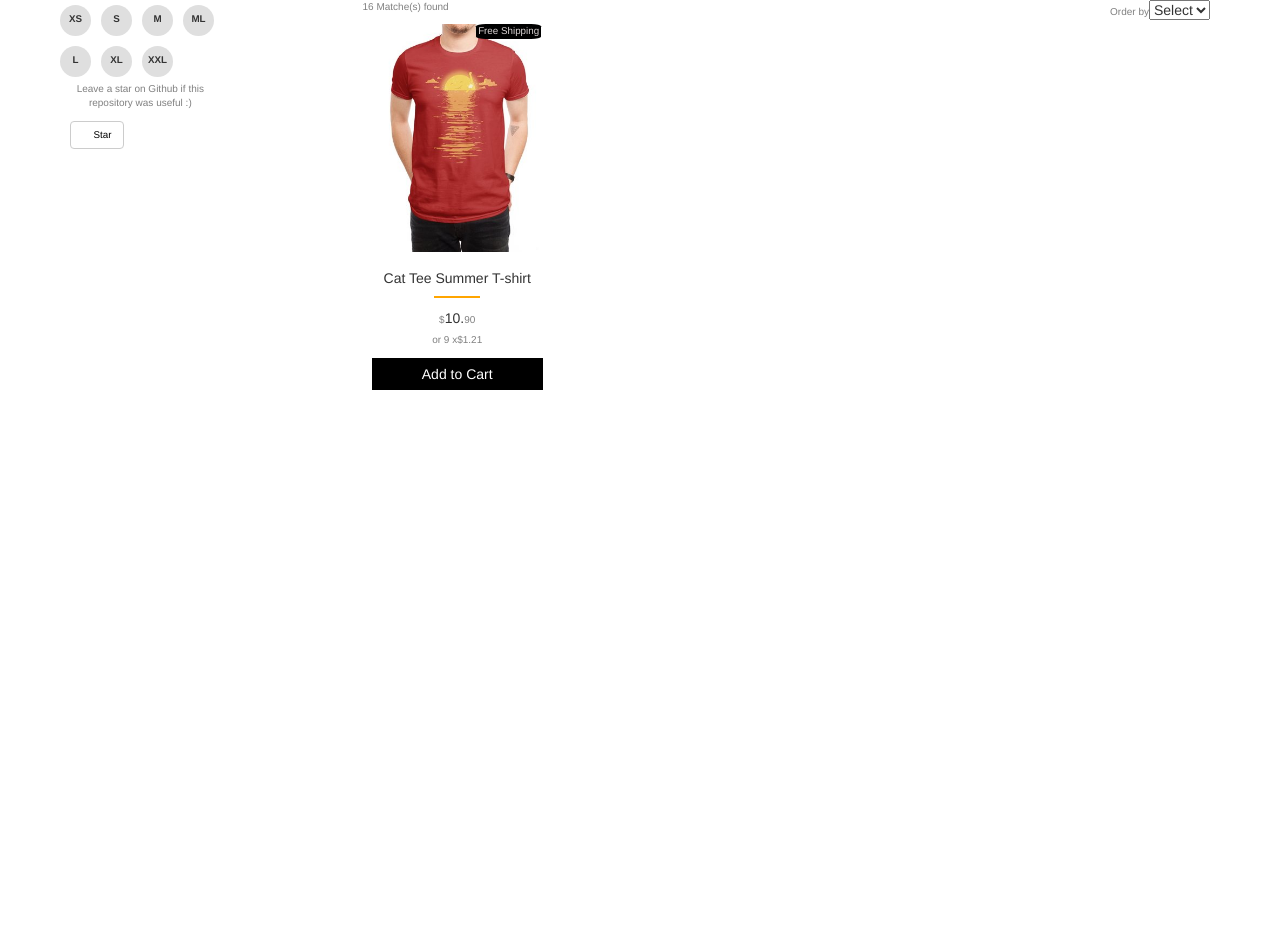
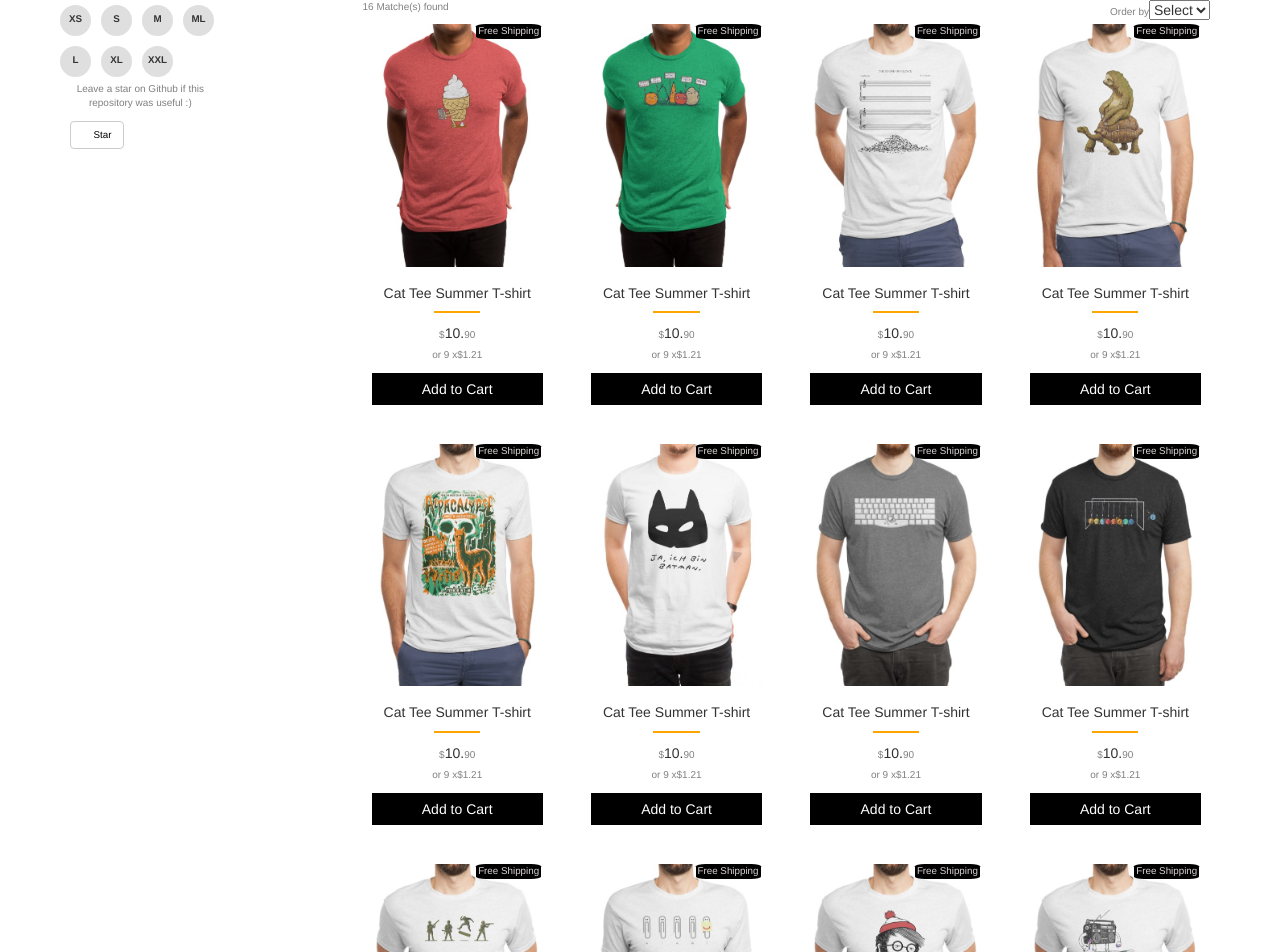
Before and after one commit to ofoe-fiergbor/ReactJs-Shopping-Cart, a React (Create React App) app: page / in a window 1280 px wide. Shown: the top 952 px of the page. Before the commit the page ends 800 px from the top, so only its background shows below. Built offline with nearby package versions, Linux system fonts and the light colour scheme; a web font is replaced by a local one.

Commit message:
imported the new image

```diff
--- a/src/components/MainContent.js
+++ b/src/components/MainContent.js
@@ -3,7 +3,20 @@ import SortCategories from './SortCategories'
 import NumberProduct from './NumberProduct'
 import Item from './Item'
 
-import shirt from '../images/shirt.jpg'
+import shirt1 from '../images/shirt1.jpg'
+import shirt2 from '../images/shirt2.jpg'
+import shirt3 from '../images/shirt3.jpg'
+import shirt4 from '../images/shirt4.jpg'
+import shirt5 from '../images/shirt5.jpg'
+import shirt6 from '../images/shirt6.jpg'
+import shirt7 from '../images/shirt7.jpg'
+import shirt8 from '../images/shirt8.jpg'
+import shirt9 from '../images/shirt9.jpg'
+import shirt10 from '../images/shirt10.jpg'
+import shirt11 from '../images/shirt11.jpg'
+import shirt12 from '../images/shirt12.jpg'
+
+
 
 const MainContent =()=>{
     return (
@@ -18,8 +31,18 @@ const MainContent =()=>{
             </div>
 
             <div className='row'>
-                <Item itemImage ={shirt}/>
-
+                <Item itemImage ={shirt1}/>
+                <Item itemImage ={shirt2}/>
+                <Item itemImage ={shirt3}/>
+                <Item itemImage ={shirt4}/>
+                <Item itemImage ={shirt5}/>
+                <Item itemImage ={shirt6}/>
+                <Item itemImage ={shirt7}/>
+                <Item itemImage ={shirt8}/>
+                <Item itemImage ={shirt9}/>
+                <Item itemImage ={shirt10}/>
+                <Item itemImage ={shirt11}/>
+                <Item itemImage ={shirt12}/>
             </div>
         </div>
     )
```
